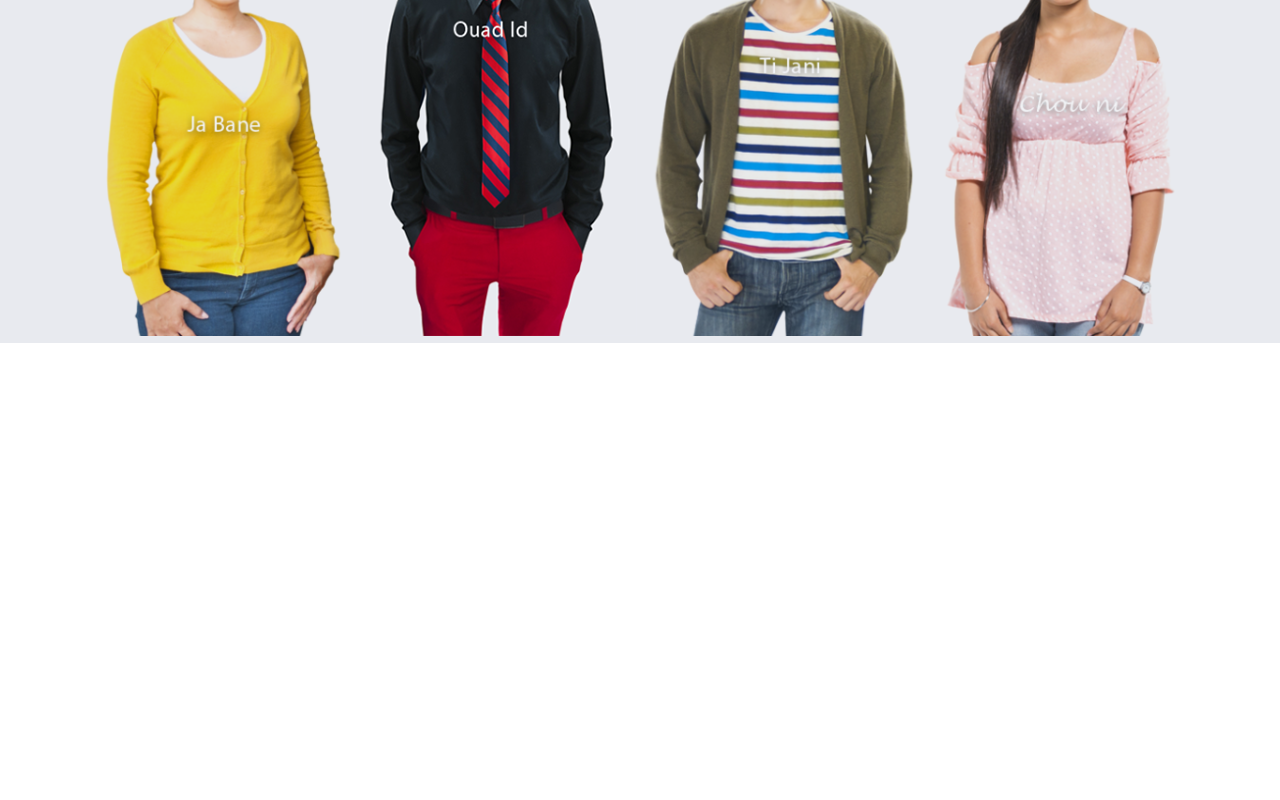
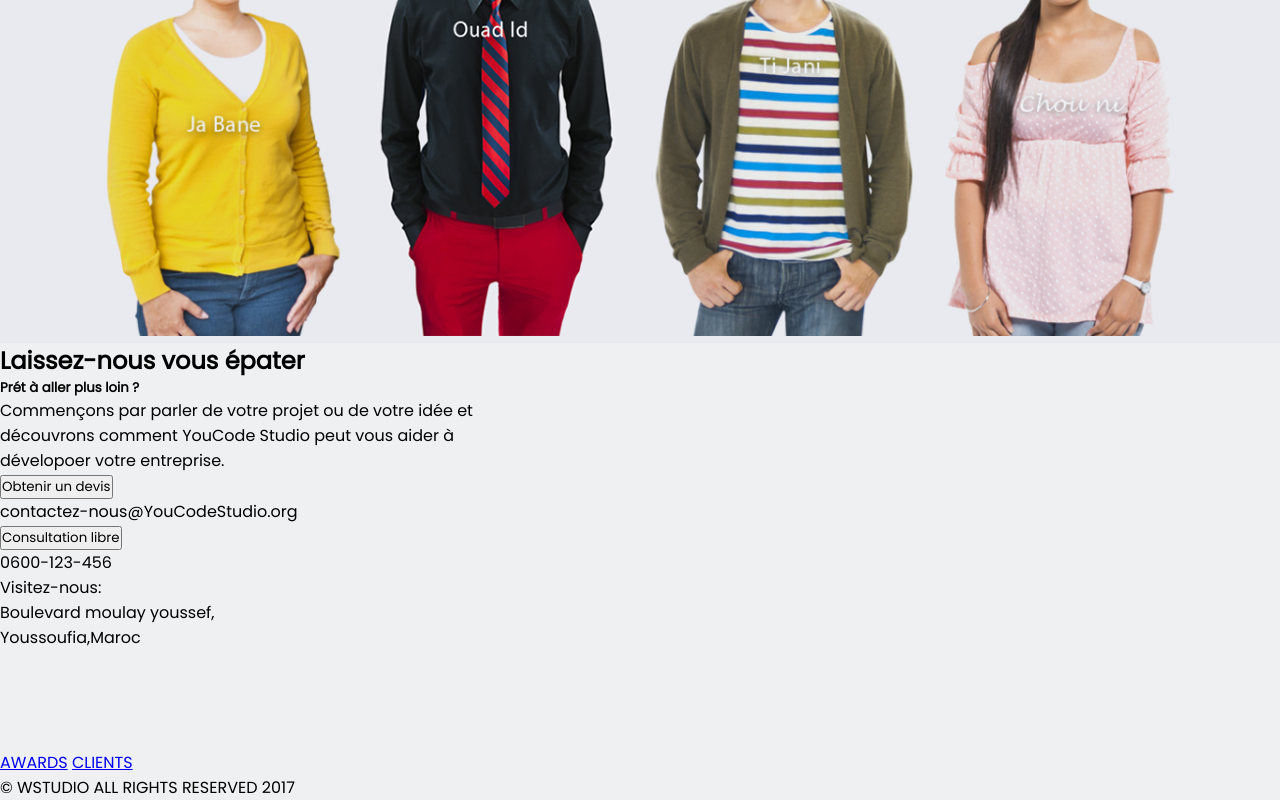
Before and after one commit to SaraMarhoum/WebDesign-Sass, a plain HTML site: page index.html in a window 1280 px wide. Shown: the part 1840-2640 px from the top of the page. Before the commit the page ends 2183 px from the top, so only its background shows below. Drawn offline with Linux system fonts and the light colour scheme.

Commit message:
update master for footer 1

```diff
--- a/index.html
+++ b/index.html
@@ -142,6 +142,70 @@
         </div>
         </section>
 
+         <section id="footer">
+
+        <div class="head">
+
+            <h1>Laissez-nous vous épater</h1>
+            <h5>Prét à aller plus loin ?</h5>
+            <p id="para">Commençons par parler de votre projet ou de votre idée et <br> découvrons comment YouCode
+                Studio peut vous aider à <br> dévelopoer votre entreprise.</p>
+
+            <div id="boutton">
+                <div>
+                    <button href="#" id="btn1">Obtenir un devis</button>
+                    <p id="email">contactez-nous@YouCodeStudio.org</p>
+                </div>
+                <div>
+                    <button href="#">Consultation libre</button>
+                    <p >0600-123-456</p>
+                </div>
+            </div>
+
+
+
+            <div id="fin">
+                <div id="adresse">
+                    <p>Visitez-nous:<br>Boulevard moulay youssef,<br>Youssoufia,Maroc</p>
+                </div>
+
+                <div id="pages">
+                    <div class="con">
+                        <a href="#"><img src="./icon/facebook.png" alt="" width="50px"></a>
+                    </div>
+
+                    <div class="con">
+                        <a href=""><img src="./icon/youtube-logotype.png" alt="" width="50px"></a>
+                    </div>
+
+                    <div class="con">
+                        <a href=""><img src="./icon/linkedin.png" alt="" width="50px"></a>
+                    </div>
+
+                    <div class="con">
+                        <a href=""><img src="./icon/twitter-social-logotype.png" alt="" width="50px"></a>
+                    </div>
+
+                </div>
+
+
+            </div>
+
+            <div class="CR">
+                <div class="left">
+                    <a href="#">AWARDS</a>
+                    <a href="#">CLIENTS</a>
+                </div>
+                <div class="right">
+                    <p>© WSTUDIO ALL RIGHTS RESERVED 2017</p>
+                </div>
+            </div>
+
+        </div>
+
+
+    </section>
+
 </body>
 
 </html>
```
